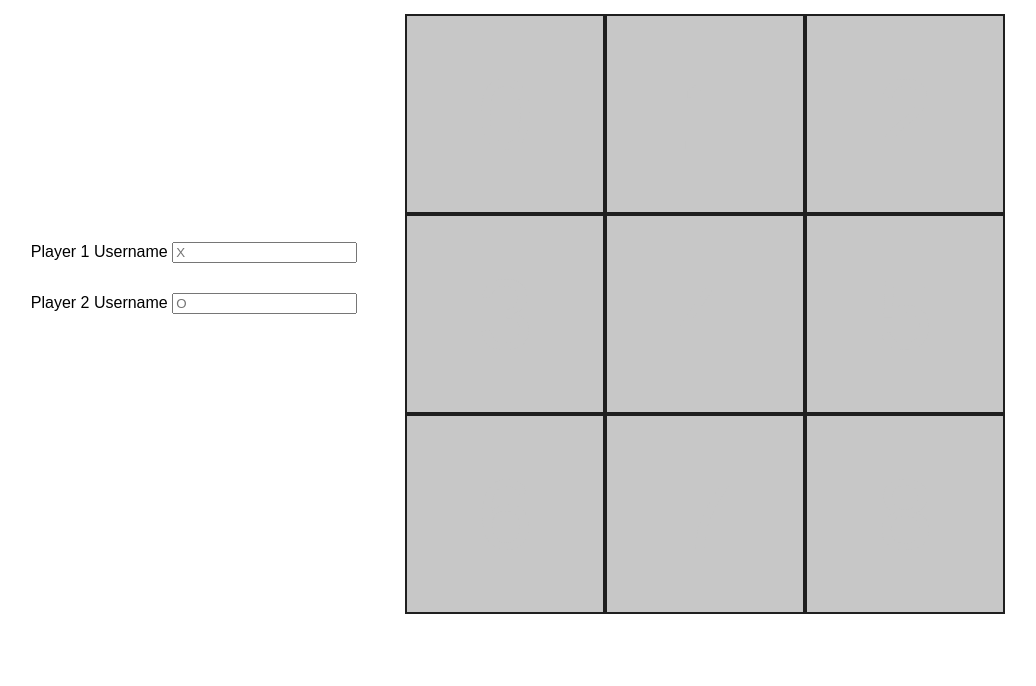
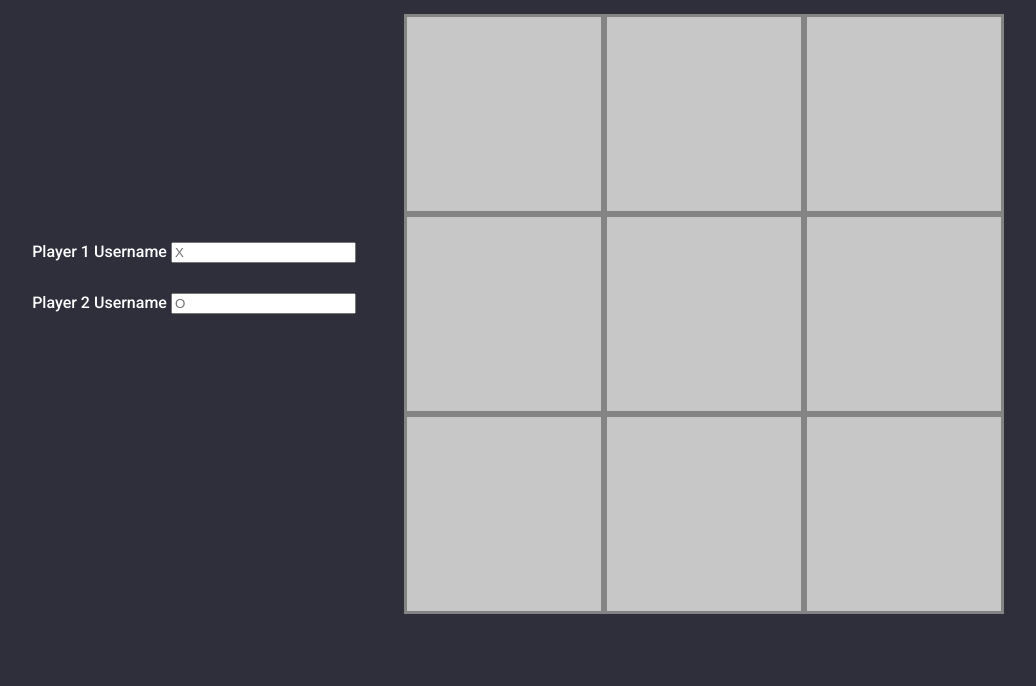
Before and after one commit to rcoderIVIX/Tic-Tac-Toe, a plain HTML site: page index.html in a window 1280 px wide. Shown: the part 130-816 px from the top of the page, without its empty margins (122-1158 px from the left). Drawn offline with Linux system fonts and the light colour scheme.

Commit message:
UI update

```diff
--- a/style.css
+++ b/style.css
@@ -1,10 +1,15 @@
+@import url('https://fonts.googleapis.com/css2?family=Roboto:ital,wght@0,100;0,300;0,400;0,500;0,700;0,900;1,100;1,300;1,400;1,500;1,700;1,900&display=swap');
+
 body{
     display: flex;
     justify-content: center;
     align-items: center;
     height: 100vh;
     gap: 3rem;
-    font-family: sans-serif;
+    font-family: "Roboto";
+    background-color: rgb(46, 47, 58);
+    color: white;
+    font-weight: 500;
 }
 
 
@@ -22,12 +27,13 @@ grid-template-rows: 1fr 1fr 1fr;
     align-items: center;
     background-color: rgb(199, 199, 199);
     color: rgb(199, 199, 199);
-    border: solid rgb(31, 31, 31) 2px;
-    font-family: sans-serif;
+    border: solid rgba(0, 0, 0, 0.336) 3px;
     font-size: 100px;
     box-sizing: border-box;
     height: 200px;
     width: 200px;
+    font-weight: 900;
+
 
 
 
```
